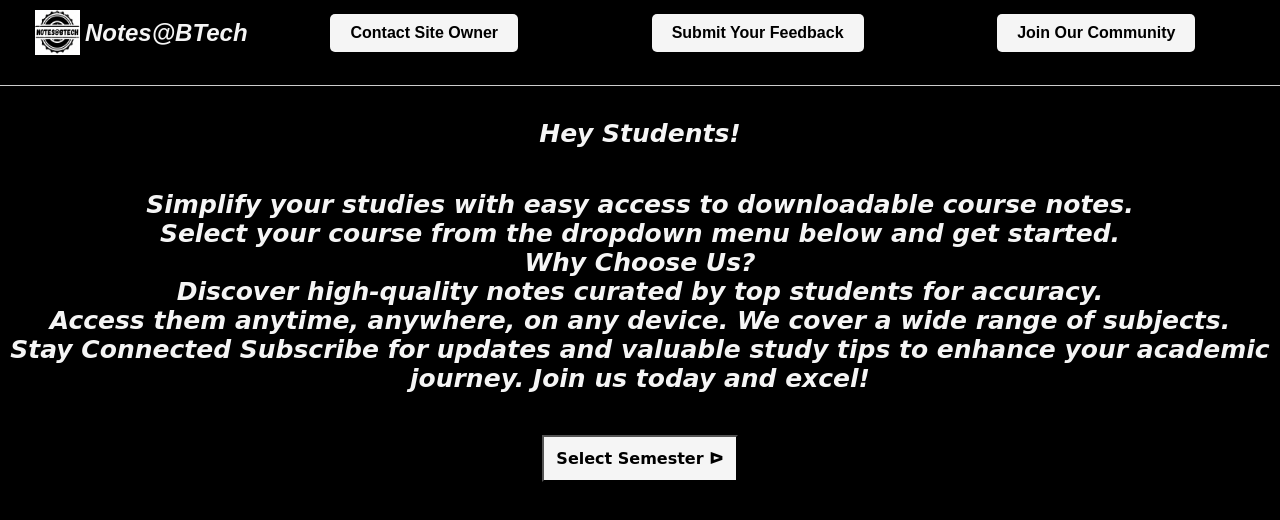
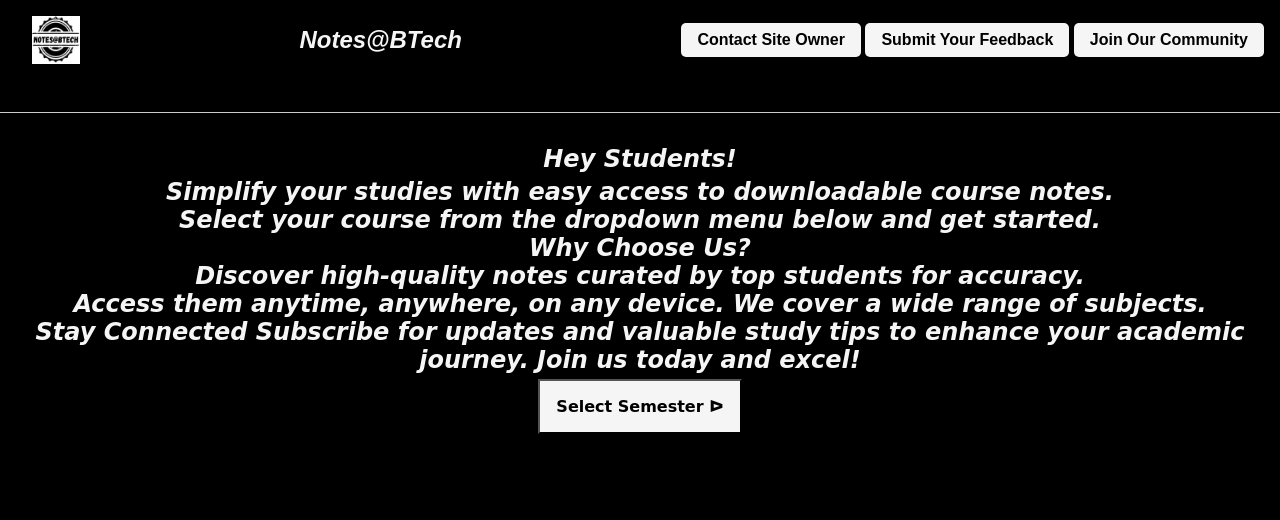
Before and after one commit to utkarshcse2026/BTechNotes, a plain HTML site: page index.html in a window 1280 px wide. Drawn offline with Linux system fonts and the light colour scheme.

Commit message:
Update index.html

```diff
--- a/index.html
+++ b/index.html
@@ -17,49 +17,35 @@
 
         header {
             background-color: black;
-            padding: 10px 20px;
+            padding: 1rem;
             text-align: center;
             display: flex;
             align-items: center;
-            justify-content: flex-start;
+            justify-content: space-between;
         }
 
         header img {
-            width: 45px;
-            height: 45px;
-            margin-left: 15px;
+            width: 3rem;
+            height: 3rem;
+            margin-left: 1rem;
         }
 
-        h2 {
+        h2, h4, h5 {
             color: whitesmoke;
             font-style: italic;
             margin: 5px;
         }
-        h4 {
 
-            color:  whitesmoke;
-            font-style: italic;
-            font-size: 25px;
+        h4, h5 {
+            font-size: 1.5rem;
             font-weight: bold;
             font-family: cursive;
-
-        }
-
-
-        h5 {
-            color:  whitesmoke;
-            font-style: italic;
-            font-size: 25px;
-            font-weight: bold;
-            font-family: cursive;
-
         }
 
         a.button {
             display: inline-block;
-            padding: 10px 20px;
-            margin-left: auto;
-            margin-right: auto;
+            padding: 0.5rem 1rem;
+            margin: 0 auto;
             background-color: whitesmoke;
             color: black;
             font-weight: bold;
@@ -82,8 +68,8 @@
         .dropbtn {
             background-color: whitesmoke;
             color: black;
-            padding: 12px;
-            font-size: 16px;
+            padding: 1rem;
+            font-size: 1rem;
             font-family: cursive;
             font-weight: bold;
             border: toggleDropdown;
@@ -100,7 +86,7 @@
         }
 
         .dropdown-content a {
-            padding: 12px 16px;
+            padding: 1rem;
             text-decoration: none;
             display: block;
             color: white;
@@ -117,7 +103,7 @@
         hr {
             border: none;
             border-top: 1px solid #ccc;
-            margin: 20px 0;
+            margin: 2rem 0;
         }
     </style>
 </head>
@@ -125,15 +111,11 @@
     <header>
         <img src="images/logo.ico" alt="Site Logo">
         <h2>Notes@BTech</h2>
-        &nbsp;
-        &nbsp;
+        <div>
             <a href="https://www.linkedin.com/in/utkarshcse26/" class="button" download>Contact Site Owner</a>
-        &nbsp;
             <a href="https://forms.gle/HiZ8iAaEnUrtAbKW6" class="button" download>Submit Your Feedback</a>
-        &nbsp;
             <a href="https://chat.whatsapp.com/I0rh1P4upPiKah5jczA7TG" class="button" download>Join Our Community</a>
-
-
+        </div>
     </header>
 
     <hr>
@@ -146,10 +128,8 @@ Discover high-quality notes curated by top students for accuracy.<br>
     <strong> Stay Connected </strong>
     Subscribe for updates and valuable study tips to enhance your academic journey. Join us today and excel!</h5>
 
-
-
     <div class="dropdown">
-        <button class="dropbtn">Select Semester ᐅ</button>
+        <button class="dropbtn" onclick="toggleDropdown()">Select Semester ᐅ</button>
         <div id="semesterDropdown" class="dropdown-content">
             <a href="semester1.html">1st Semester</a>
             <a href="semester2.html">2nd Semester</a>
```
Lines whose indentation alone changed are shown as unchanged.
